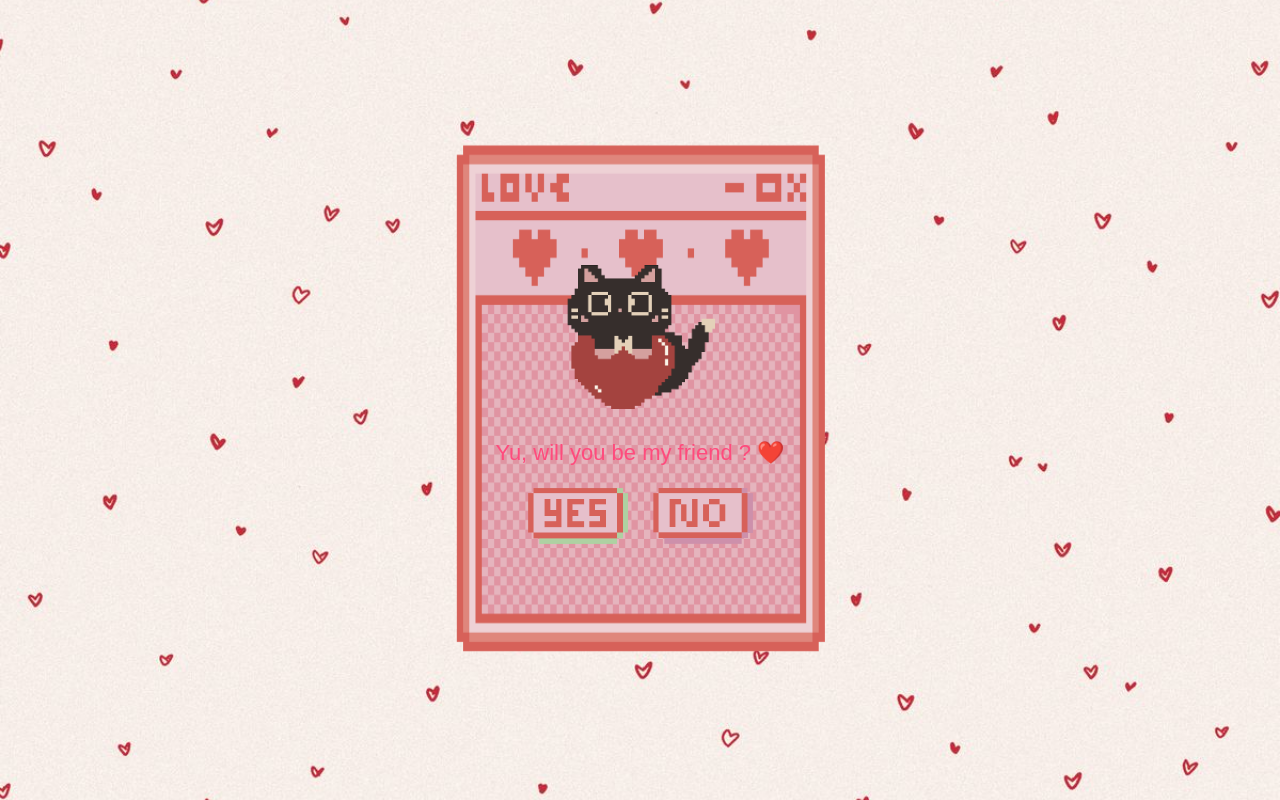
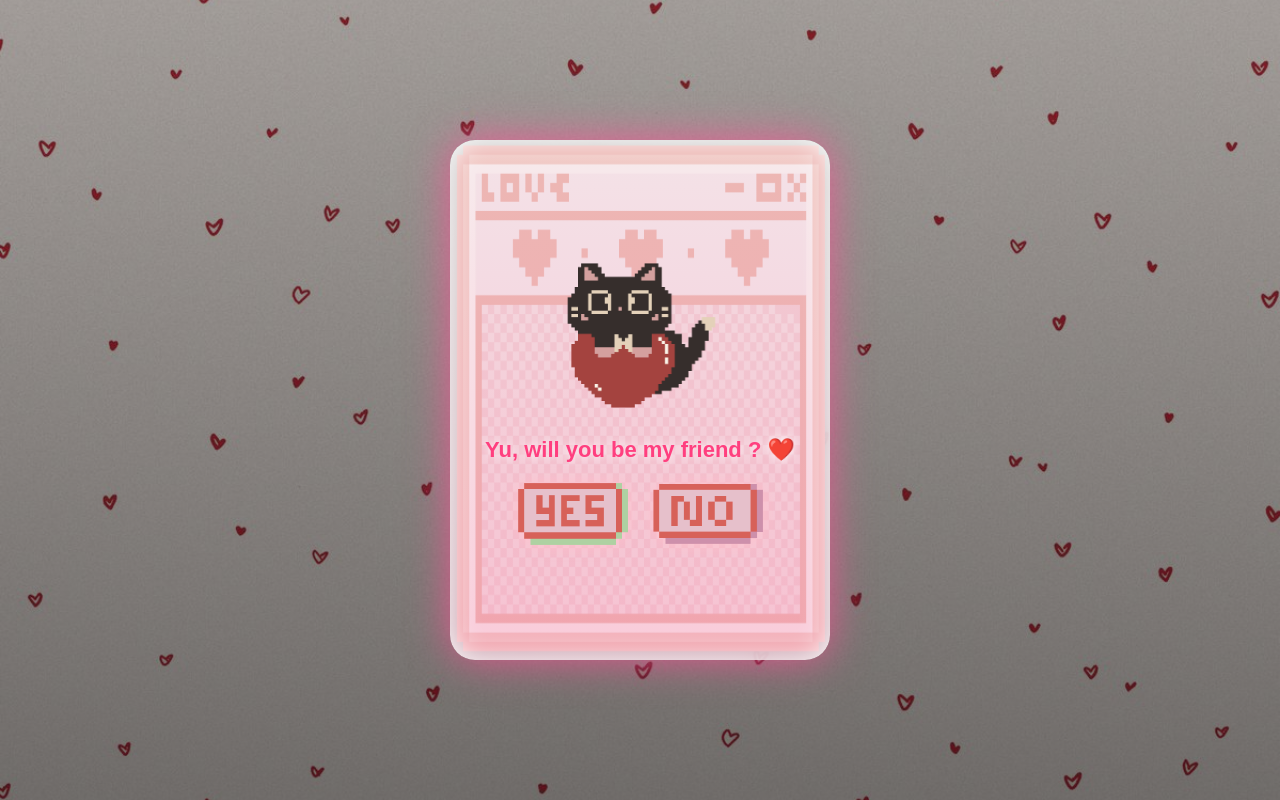
Before and after one commit to rulinglady3-dev/New-gif, a plain HTML site: page index.html in a window 1280 px wide. Both pictures are taken after a click on the element "This letter is for you ❤️". Drawn offline with Linux system fonts and the light colour scheme.

Commit message:
Refactor CSS styles and update background properties
Refactor CSS styles for better organization and readability. Updated background properties and adjusted various element styles.

```diff
--- a/style.css
+++ b/style.css
@@ -1,11 +1,12 @@
-* {
+*{
     box-sizing:border-box;
 }
 
 
-body {
+body{
 
     margin:0;
+    width:100%;
     height:100vh;
 
     display:flex;
@@ -14,45 +15,84 @@ body {
 
     overflow:hidden;
 
-    background-image:url("heart-bg.jpg");
+    background:
+    linear-gradient(
+        rgba(0,0,0,.35),
+        rgba(0,0,0,.55)
+    ),
+    url("heart-bg.jpg");
+
     background-size:cover;
     background-position:center;
 
-    font-family:Arial;
-}
-
-
-
-/* Zarf */
-
-#envelope-container {
-
-    text-align:center;
-    cursor:pointer;
-
-}
-
-
-#envelope-container img {
-
-    width:250px;
-
-}
-
-
-#envelope-container p {
-
-    color:white;
-    font-size:24px;
+    font-family:"Arial",sans-serif;
 
 }
 
 
 
+/* ======================
+        ZARF
+====================== */
 
-/* Mektup */
 
-#letter-container {
+#envelope-container{
+
+    text-align:center;
+    cursor:pointer;
+
+    animation:
+    fadeIn 2s ease;
+
+}
+
+
+
+#envelope-container img{
+
+    width:250px;
+
+    filter:
+    drop-shadow(0 0 20px rgba(255,100,150,.8));
+
+    transition:.5s;
+
+}
+
+
+
+#envelope-container:hover img{
+
+    transform:
+    translateY(-15px)
+    scale(1.08);
+
+    filter:
+    drop-shadow(0 0 35px pink);
+
+}
+
+
+
+#envelope-container p{
+
+    color:white;
+
+    font-size:24px;
+
+    text-shadow:
+    0 0 10px pink;
+
+}
+
+
+
+/* ======================
+        MEKTUP
+====================== */
+
+
+#letter-container{
 
     display:none;
 
@@ -62,63 +102,130 @@ body {
 }
 
 
-.letter-window {
+
+.letter-window{
+
 
     width:380px;
     height:520px;
 
-    background:url("window.png");
+
+    background:
+    linear-gradient(
+        rgba(255,255,255,.55),
+        rgba(255,200,220,.65)
+    ),
+    url("window.png");
+
+
     background-size:100% 100%;
+
+
+    border-radius:25px;
+
 
     display:flex;
 
     flex-direction:column;
+
     justify-content:center;
+
     align-items:center;
 
 
-    transform:scale(0);
 
-    transition:.5s;
+    transform:scale(0)
+    rotateY(90deg);
+
+
+    transition:
+    .8s cubic-bezier(.17,.67,.35,1.4);
+
+
+    box-shadow:
+
+    0 0 40px rgba(255,80,150,.8),
+
+    inset 0 0 30px white;
+
+
+    backdrop-filter:blur(10px);
+
 
 }
 
 
 
-.letter-window.open {
+.letter-window.open{
 
-    transform:scale(1);
+
+    transform:
+    scale(1)
+    rotateY(0deg);
+
 
 }
 
 
 
+/* ======================
+        KEDİ
+====================== */
 
-#letter-cat {
+
+#letter-cat{
 
     width:160px;
+
+
+    animation:
+
+    catFloat 3s infinite ease-in-out;
+
 
 }
 
 
 
-#message {
+/* ======================
+        MESAJ
+====================== */
+
+
+#message{
+
+
+    margin:20px;
+
 
     font-size:22px;
 
-    color:#ff4b7d;
+
+    color:#ff3f7f;
+
 
     text-align:center;
+
+
+    font-weight:bold;
+
+
+    text-shadow:
+
+    0 0 10px white;
+
 
 }
 
 
 
-
-/* Butonlar */
+/* ======================
+        BUTONLAR
+====================== */
 
 
-#letter-buttons {
+#letter-buttons{
+
 
     display:flex;
 
@@ -126,34 +233,139 @@ body {
 
     align-items:center;
 
-}
-
-
-.btn {
-
-    width:100px;
-
-    cursor:pointer;
-
-    transition:.3s;
-
-}
-
-
-.no-btn {
-
-    position:relative;
 
 }
 
 
 
-#final-text {
+.btn{
+
+
+    width:110px;
+
+
+    cursor:pointer;
+
+
+    transition:.3s;
+
+
+    filter:
+    drop-shadow(
+    0 0 8px pink
+    );
+
+
+}
+
+
+
+.btn:hover{
+
+
+    transform:
+
+    scale(1.15)
+    translateY(-5px);
+
+
+}
+
+
+
+
+.no-btn{
+
+
+    position:relative;
+
+
+}
+
+
+
+/* ======================
+        FINAL
+====================== */
+
+
+#final-text{
+
 
     display:none;
 
+
     color:#ff4b7d;
 
-    font-size:24px;
+
+    font-size:30px;
+
+
+    text-align:center;
+
+
+    animation:
+
+    fadeIn 2s;
+
+
+    text-shadow:
+
+    0 0 15px white;
+
 
 }
+
+
+
+
+/* ======================
+        ANIMATIONS
+====================== */
+
+
+@keyframes fadeIn{
+
+
+from{
+
+opacity:0;
+
+transform:
+translateY(30px);
+
+}
+
+
+to{
+
+opacity:1;
+
+transform:
+translateY(0);
+
+}
+
+}
+
+
+
+@keyframes catFloat{
+
+
+0%,100%{
+
+transform:
+translateY(0);
+
+}
+
+
+50%{
+
+transform:
+translateY(-15px);
+
+}
+
+}
```
